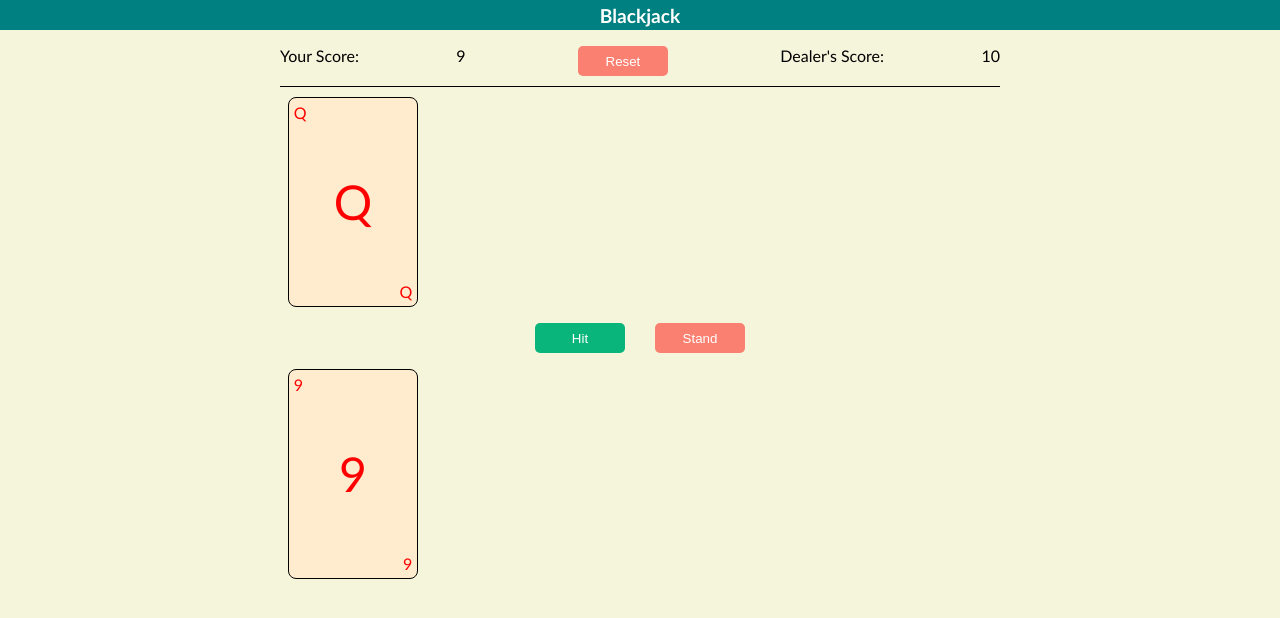
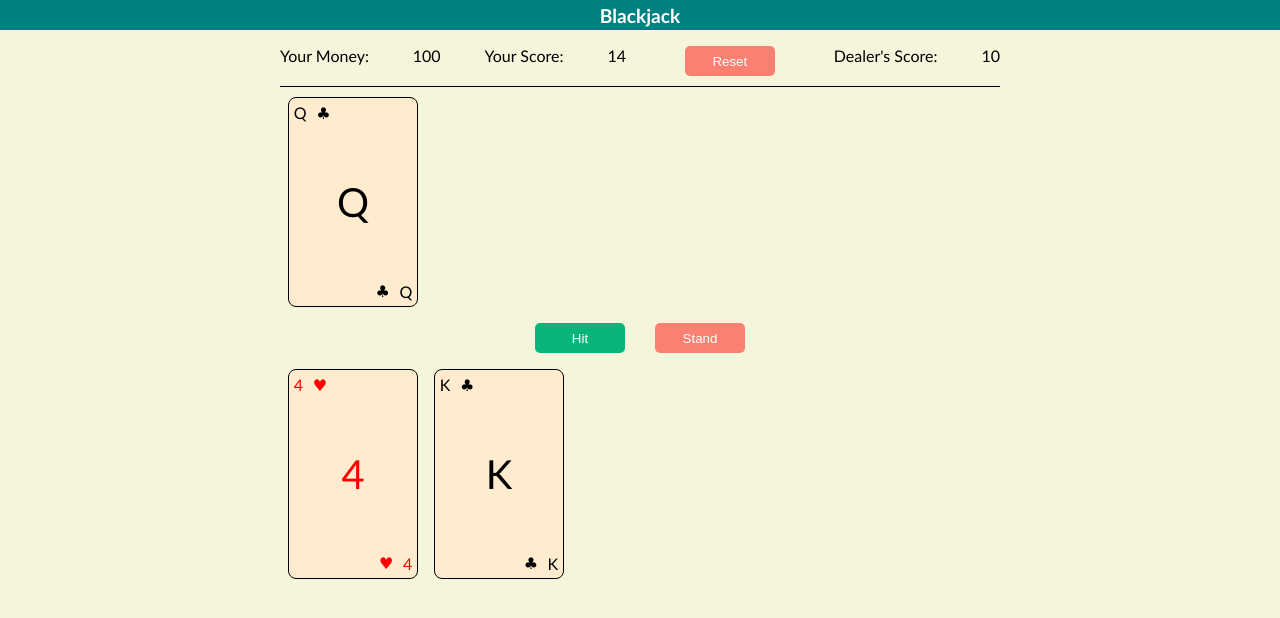
Before and after one commit to alexn62/Codeworks-Blackjack, a website: page index.html in a window 1280 px wide. Both pictures are taken after a click on the button "Reset". Drawn offline with nearby package versions, Linux system fonts and the light colour scheme.

Commit message:
win and lose

```diff
--- a/index.html
+++ b/index.html
@@ -9,7 +9,6 @@
     <link rel="stylesheet" href="styles.css">
     <script src="https://ajax.googleapis.com/ajax/libs/jquery/2.1.4/jquery.min.js"></script>
     <script src="script.js" defer></script>
-    <!-- <script src="script.js"></script> -->
 </head>
 
 <body>
@@ -17,6 +16,9 @@
     <div class="maingame">
 
         <div class="scoreboard">
+
+            <p>Your Money:</p>
+            <p id="money">0</p>
             <p>Your Score:</p>
             <p id="userScore">0</p>
             <button class="resetBtn" id="reset">Reset</button>
--- a/script.js
+++ b/script.js
@@ -1,122 +1,246 @@
-
 const NUMBER_OF_DECKS = 4;
-
 
 let userCards = [];
 let playerScore = 0;
-let dealerCards=[];
+let dealerCards = [];
 let dealerScore = 0;
 let deck = [];
+let dealerSecondCard;
+
+let money = 100;
+const BET = 10;
 
 const resetCards = () => {
-    deck = Array.from({ length: 13 * 4 * NUMBER_OF_DECKS }, (_, i) =>
-        (i % 13) + 1 === 1
-            ? "A"
-            : (i % 13) + 1 === 11
-                ? "J"
-                : (i % 13) + 1 === 12
-                    ? "Q"
-                    : (i % 13) + 1 === 13
-                        ? "K"
-                        : ((i % 13) + 1).toString()
-                        // : "A"
-    );
+  deck = Array.from({ length: 52 * NUMBER_OF_DECKS }, (_, i) => {
+    let newCard = {
+      color:
+        i < (52 * NUMBER_OF_DECKS) / 4
+          ? "hearts"
+          : i < (52 * NUMBER_OF_DECKS) / 2
+          ? "spades"
+          : i < (52 * NUMBER_OF_DECKS) / 2 + (52 * NUMBER_OF_DECKS) / 4
+          ? "diamonds"
+          : "clubs",
     };
-
-const getVal = (val) =>
-    val === "A"
-        ? 11
-        : val === "J" || val === "Q" || val === "K"
-            ? 10
-            : parseInt(val);
+    if ((i % 13) + 1 === 1) {
+      newCard["symbol"] = "A";
+      newCard["val"] = 11;
+    } else if ((i % 13) + 1 === 11) {
+      newCard["symbol"] = "J";
+      newCard["val"] = 10;
+    } else if ((i % 13) + 1 === 12) {
+      newCard["symbol"] = "Q";
+      newCard["val"] = 10;
+    } else if ((i % 13) + 1 === 13) {
+      newCard["symbol"] = "K";
+      newCard["val"] = 10;
+    } else {
+      //   newCard["symbol"] = "A";
+      newCard["symbol"] = ((i % 13) + 1).toString();
+      //   newCard["val"] = 11;
+      newCard["val"] = (i % 13) + 1;
+    }
+    return newCard;
+  });
+};
 
 const drawFromDeck = () => {
   let random = Math.floor(Math.random() * deck.length);
-    let val = deck[random];
+  let drawnCard = deck[random];
   deck.splice(random, 1);
-    return [val,random];
+  return drawnCard;
 };
 
-const createCard = (val,random) => {
+const createCard = (card) => {
   let cornerVal = $("<div>");
-    cornerVal.text(val);
+  cornerVal.text(card.symbol);
   cornerVal.addClass(
-        `cornerval ${random > deck.length / 2 ? "red" : "black"}`
+    `cornerval ${
+      card.color === "hearts" || card.color === "diamonds" ? "red" : "black"
+    }`
   );
 
   let centerVal = $("<div>");
-    centerVal.text(val);
+  centerVal.text(card.symbol);
   centerVal.addClass(
-        `centerval ${random > deck.length / 2 ? "red" : "black"}`
+    `centerval ${
+      card.color === "hearts" || card.color === "diamonds" ? "red" : "black"
+    }`
   );
 
   let cornerValBottom = $("<div>");
-    cornerValBottom.text(val);
+  cornerValBottom.text(card.symbol);
   cornerValBottom.addClass(
-        `cornervalbottom ${random > deck.length / 2 ? "red" : "black"}`
+    `cornervalbottom ${
+      card.color === "hearts" || card.color === "diamonds" ? "red" : "black"
+    }`
   );
 
-    let card = $("<div>")
+  let color = $("<div>");
+  color.text(
+    card.color === "hearts"
+      ? "♥"
+      : card.color === "diamonds"
+      ? "♦"
+      : card.color === "spades"
+      ? "♠"
+      : "♣"
+  );
+  color.addClass(
+    `cornerval ${
+      card.color === "hearts" || card.color === "diamonds" ? "red" : "black"
+    }`
+  );
+  let color2 = $("<div>");
+  color2.text(
+    card.color === "hearts"
+      ? "♥"
+      : card.color === "diamonds"
+      ? "♦"
+      : card.color === "spades"
+      ? "♠"
+      : "♣"
+  );
+  color2.addClass(
+    `cornervalbottom ${
+      card.color === "hearts" || card.color === "diamonds" ? "red" : "black"
+    }`
+  );
+
+  const cardEl = $("<div>")
     .addClass("card")
-        .html(cornerVal)
+    .append(cornerVal)
+    .append(color)
     .append(centerVal)
+    .append(color2)
     .append(cornerValBottom);
-        return card;
-}
-const disableButtons = () =>{
-    $("#hit").prop('disabled', true);
-    $("#stand").prop('disabled', true);
-}
+  return cardEl;
+};
+
+const disableButtons = () => {
+  $("#hit").prop("disabled", true);
+  $("#stand").prop("disabled", true);
+};
 
 const hit = () => {
-    const [cardValue,randomValue] = drawFromDeck();
-    const card = createCard(cardValue, randomValue);
+  const newCard = drawFromDeck();
+  const card = createCard(newCard);
   $("#playerCards").append(card);
-    userCards.push(cardValue);
+  userCards.push(newCard);
+  let acesCount = 0;
 
-    let acesCount = 0;
-    for (const el of userCards){
-        if (el === 'A'){
+  for (const el of userCards) {
+    if (el.symbol === "A") {
       acesCount++;
     }
   }
-    let userScore = [userCards.length != 0 ? parseInt(userCards.reduce((a,b)=> getVal(a)+getVal(b),0)) : 0];
 
-    if (userCards.length === 2 && userScore[0]===21){
-        setTimeout( ()=> { alert("BLACKJACK You win!!"); }, 1);
+  let userScore = [userCards.reduce((a, b) => a + b.val, 0)];
+
+  if (userCards.length === 2 && userScore[0] === 21) {
+    $("#userScore").text("Blackjack - You win!");
+    setTimeout(() => {
+      alert("BLACKJACK You win!!");
+      money += 2 * BET;
+      $("#money").text(money);
+    }, 1);
     disableButtons();
+    return;
   }
 
-    for (let i = 1; i <= acesCount; i++){
-        userScore.push(userScore[0]-10*i);
+  for (let i = 1; i <= acesCount; i++) {
+    userScore.push(userScore[0] - 10 * i);
   }
 
-    let scores = userScore.filter(el => el <= 21);
-    playerScore = scores.length < 1 ? Math.min(...userScore) : Math.max(...scores);
-    $("#userScore").text(`${scores.length < 1 ? Math.min(...userScore) : scores.join(' or ')}`);
-    if (Math.min(...userScore) > 21){
-        setTimeout( ()=> { alert("You bust"); }, 1);
+  let scores = userScore.filter((el) => el <= 21);
+  playerScore =
+    scores.length < 1 ? Math.min(...userScore) : Math.max(...scores);
+
+  $("#userScore").text(
+    `${scores.length < 1 ? Math.min(...userScore) : scores.join(" or ")}`
+  );
+
+  if (Math.min(...userScore) > 21) {
+    setTimeout(() => {
+      alert("You bust");
+      money -= BET;
+      $("#money").text(money);
+    }, 1);
     disableButtons();
-
   }
 };
 
-const dealerDraw = (first=false) => {
-    const [cardValue,randomValue] = drawFromDeck();
-    const card = createCard(cardValue, randomValue);
+const dealerDraw = (first = false) => {
+  const newCard = drawFromDeck();
+  const card = createCard(newCard);
   $("#dealerCards").append(card);
-    dealerCards.push(cardValue);
-    dealerScore = dealerCards.length != 0 ? parseInt(dealerCards.reduce((a,b)=> getVal(a)+getVal(b),0)) : 0;
-    $("#dealerScore").text(dealerScore);
-    if (first===false){
-        if (dealerScore >= 17){
-            setTimeout( ()=> { alert(`${dealerScore  > 21 ? 'Dealer bust! You win!' : dealerScore > playerScore ? 'Dealer wins :(' : dealerScore < playerScore ? 'You win!!' : 'Draw'}`); }, 10);
+  dealerCards.push(newCard);
+  let acesCount = 0;
+
+  for (const el of dealerCards) {
+    if (el.symbol === "A") {
+      acesCount++;
+    }
+  }
+
+  let dealerScore = [dealerCards.reduce((a, b) => a + b.val, 0)];
+
+  if (dealerCards.length === 2 && dealerScore[0] === 21) {
+    $("#dealerScore").text("Blackjack - You lose :(");
+    setTimeout(() => {
+      alert("BLACKJACK You lose :9");
+      money -= BET;
+      $("#money").text(money);
+    }, 1);
+    disableButtons();
     return;
   }
-        else{
-            setTimeout( ()=> {  dealerDraw(false); }, 1000);
 
+  for (let i = 1; i <= acesCount; i++) {
+    dealerScore.push(dealerScore[0] - 10 * i);
   }
+
+  let scores = dealerScore.filter((el) => el <= 21);
+
+  $("#dealerScore").text(
+    `${scores.length < 1 ? Math.min(...dealerScore) : scores.join(" or ")}`
+  );
+
+  if (Math.min(...dealerScore) > 21) {
+    setTimeout(() => {
+      alert("Dealer bust");
+      money += BET;
+      $("#money").text(money);
+    }, 1);
+    disableButtons();
+    return;
+  }
+  if (Math.min(...dealerScore) < 17 && first === false) {
+    setTimeout(() => {
+      dealerDraw();
+    }, 1000);
+  }
+  if (Math.min(...dealerScore) >= 17) {
+    setTimeout(() => {
+      alert(
+        `${
+          Math.min(...dealerScore) == playerScore
+            ? "Draw"
+            : Math.min(...dealerScore) < playerScore
+            ? "You win"
+            : "You lose"
+        }`
+      );
+    }, 1);
+    disableButtons();
+    Math.min(...dealerScore) == playerScore
+      ? (money += 0)
+      : Math.min(...dealerScore) < playerScore
+      ? (money += BET)
+      : money - +BET;
+    $("#money").text(money);
+
+    return;
   }
 };
 
@@ -133,20 +257,23 @@ const resetGame = () => {
   dealerScore = 0;
   $("#userScore").text(userScore);
   $("#dealerScore").text(dealerScore);
-    $("#hit").prop('disabled', false);
-    $("#stand").prop('disabled', false);
+  $("#money").text(money);
+
+  $("#hit").prop("disabled", false);
+  $("#stand").prop("disabled", false);
   dealerDraw(true);
+  hit();
   hit();
 };
 
 let resetBtn = document.getElementById("reset");
 resetBtn.addEventListener("click", resetGame);
 
-const stand = ()=> {
-    $("#hit").prop('disabled', true);
-    $("#stand").prop('disabled', true);
+const stand = () => {
+  $("#hit").prop("disabled", true);
+  $("#stand").prop("disabled", true);
   dealerDraw(false);
-}
+};
 
 let standBtn = document.getElementById("stand");
 standBtn.addEventListener("click", stand);
--- a/styles.css
+++ b/styles.css
@@ -99,7 +99,7 @@ button {
   min-width: 8rem;
   border: 1px solid black;
   border-radius: 0.5rem;
-  display: inline-flex;
+  display: flex;
   margin-right: 0.5rem;
   margin-left: 0.5rem;
 }
@@ -136,5 +136,5 @@ button {
   margin: auto;
   text-align: center;
   line-height: 13rem;
-  font-size: 3rem;
+  font-size: 2.5rem;
 }
```
Lines whose indentation alone changed are shown as unchanged.
